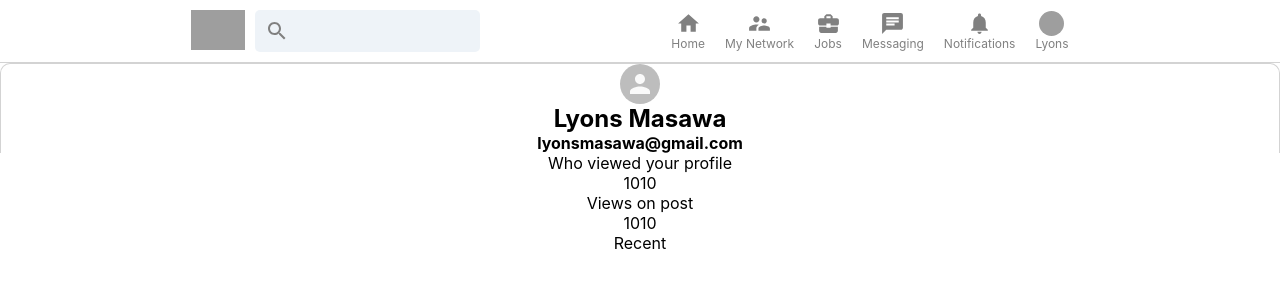
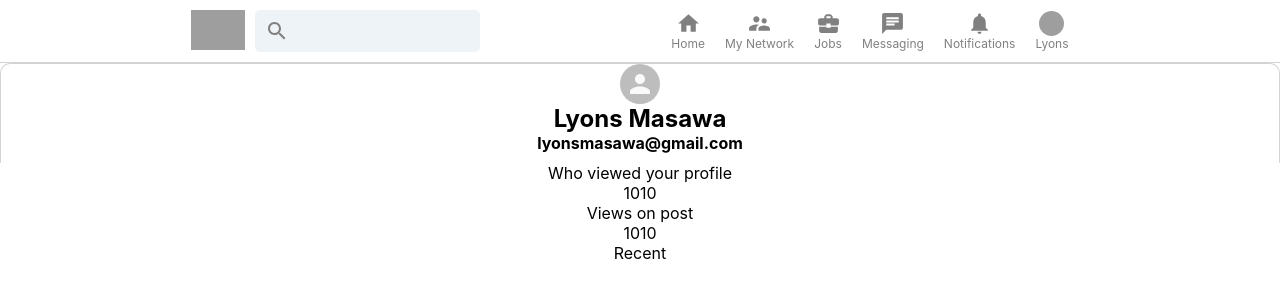
Before and after one commit to Lyonsmasawa/LinkedIn-X, a React (Create React App) app: page / in a window 1280 px wide. Shown: the top 300 px of the page. Built offline with nearby package versions, Linux system fonts and the light colour scheme; grey boxes are pictures that could not be loaded.

Commit message:
style sidebar

```diff
--- a/src/Sidebar.css
+++ b/src/Sidebar.css
@@ -18,7 +18,8 @@
     border-bottom: 0;
     border-top-left-radius: 10px;
     border-top-right-radius: 10px;
-
+    background-color: white;
+    padding-bottom: 10px;
 }
 
 .sidebar__stats{
```
